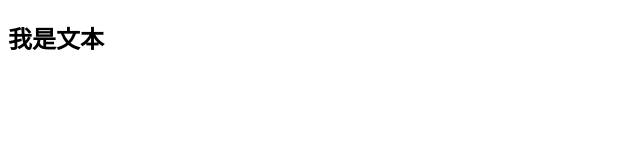
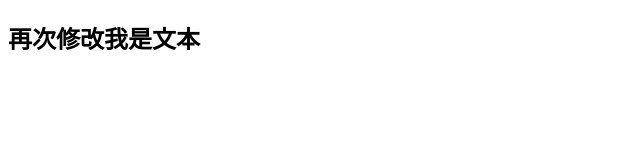
Before and after one commit to itwoodman/project, a plain HTML site: page index.html in a window 1280 px wide. Shown: the whole page, without its empty margins (0-640 px from the left). Drawn offline with Linux system fonts and the light colour scheme.

Commit message:
再次修改index.html内容

```diff
--- a/index.html
+++ b/index.html
@@ -7,6 +7,6 @@
   <title>Document</title>
 </head>
 <body>
-  <h2>我是文本</h2>
+  <h2>再次修改我是文本</h2>
 </body>
 </html>
```
